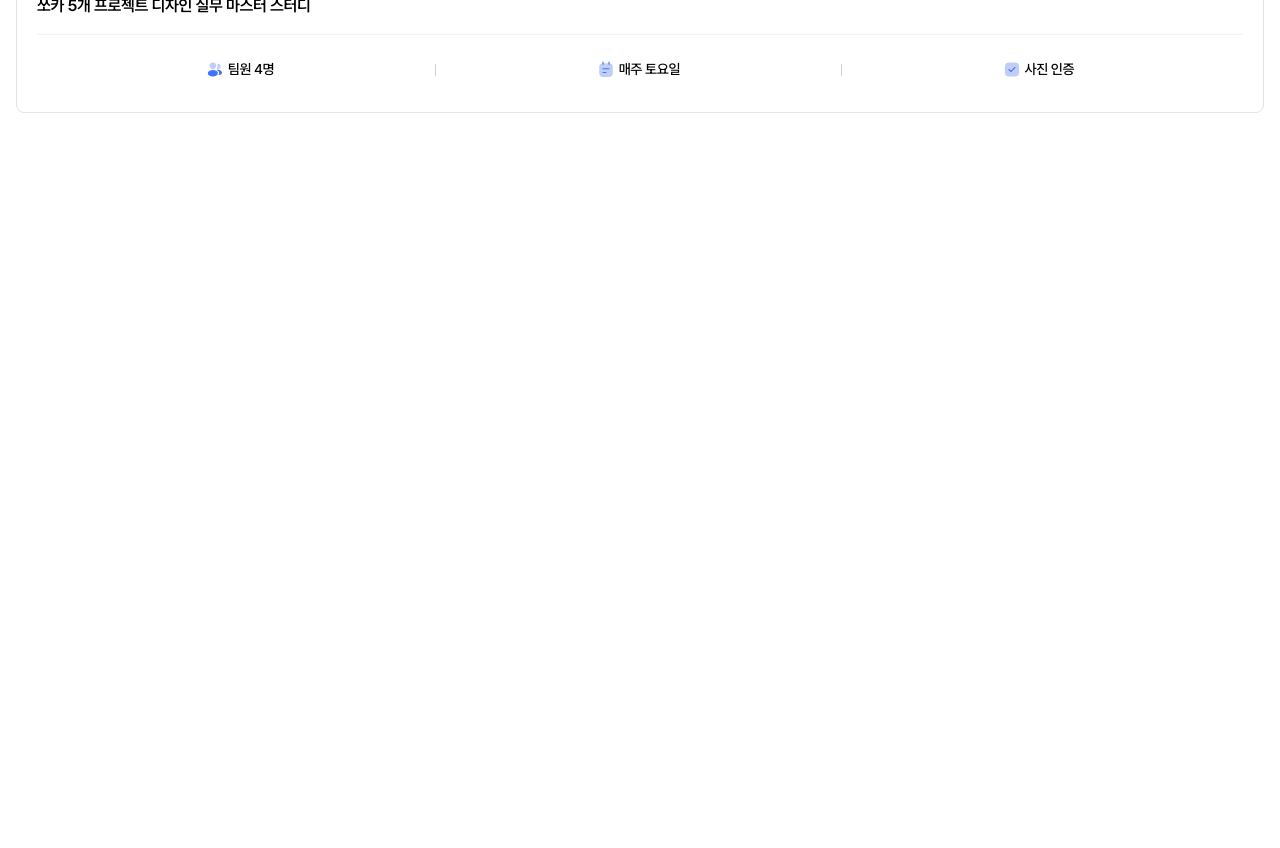
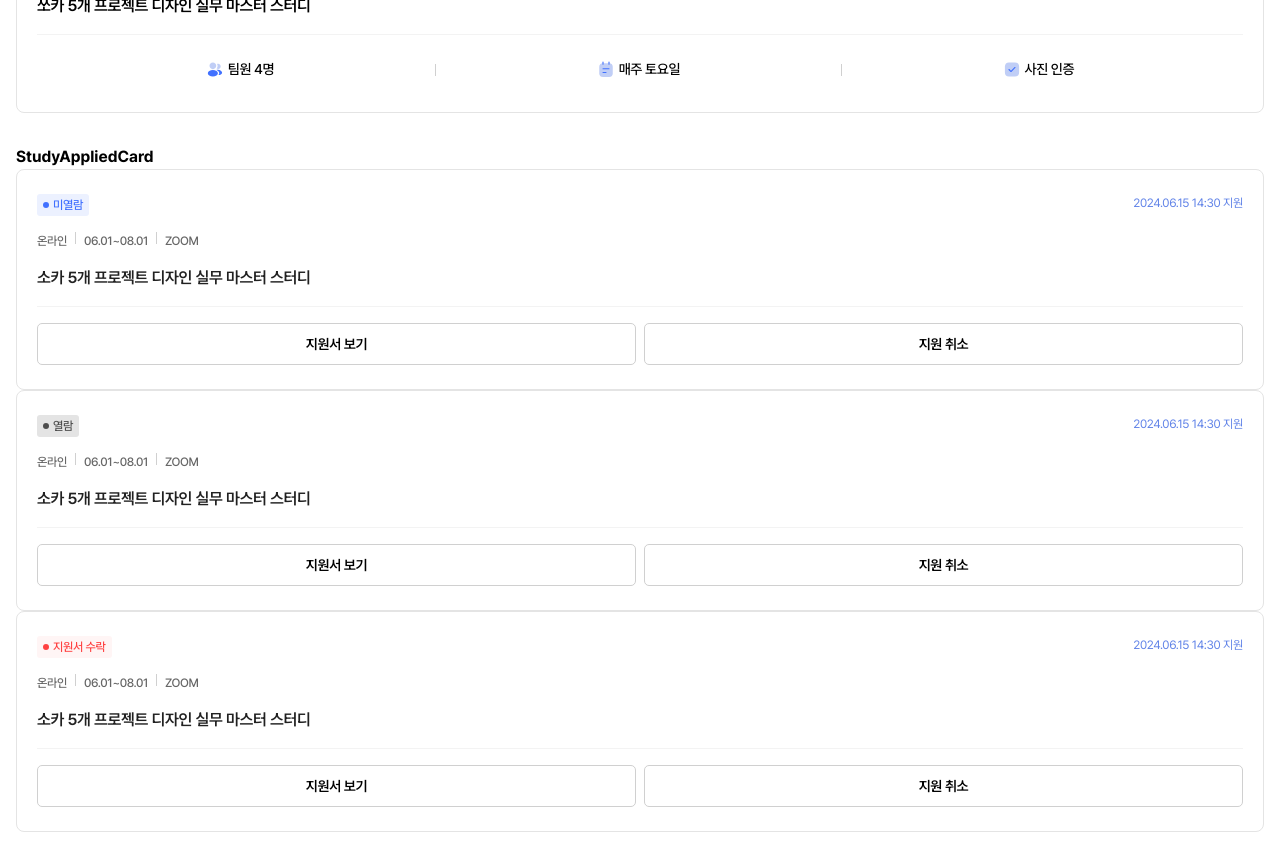
Before and after one commit to sturing-fourten/sturing, a Next.js app: page /publishing in a window 1280 px wide. Shown: the part 3460-4308 px from the top of the page. Before the commit the page ends 3589 px from the top, so only its background shows below. Built offline with nearby package versions, Linux system fonts and the light colour scheme.

Commit message:
Feat: StudyAppliedCard 퍼블리싱

```diff
--- a/src/app/publishing/page.tsx
+++ b/src/app/publishing/page.tsx
@@ -6,6 +6,7 @@ import { StudyCategoryButton, StudyCategoryToggle } from "@/components/commons/s
 import { TagLight, TagMain, TagRate } from "@/components/commons/Tags";
 import { STUDY_CATEGORY_MENU, USER_FAVORITE_FIELD_TYPE } from "@/constant/study";
 import StudyOnGoingCard from "@/components/commons/study/StudyOnGoingCard";
+import StudyAppliedCard from "@/components/commons/study/StudyAppliedCard";
 
 // UI 확인 용
 export const SAMPLE_PROGRESS_WAY_TYPE = {
@@ -431,6 +432,13 @@ export default function page() {
         <StudyOnGoingCard isStarted={true} />
         <StudyOnGoingCard isStarted={false} />
       </div>
+
+      <div className="p-4">
+        <h1 className="font-bold">StudyAppliedCard</h1>
+        <StudyAppliedCard status={"APPLIED"} />
+        <StudyAppliedCard status={"APPLIED_VIEW"} />
+        <StudyAppliedCard status={"ACCEPTED"} />
+      </div>
     </>
   );
 }
--- /dev/null
+++ b/src/components/commons/study/StudyAppliedCard.tsx
@@ -0,0 +1,20 @@
+import StudyApplyInfo from "./StudyApplyInfo";
+import StudyCardButton from "./StudyCardButton";
+import StudyMeetingInfo from "./StudyMeetingInfo";
+
+export default function StudyAppliedCard({ status }: { status: "APPLIED" | "APPLIED_VIEW" | "ACCEPTED" }) {
+  return (
+    <article className="flex flex-col gap-4 px-5 py-6 bg-white border border-gray-300 rounded-lg">
+      <StudyApplyInfo status={status} />
+      <StudyMeetingInfo />
+      <p className="text-[#212121] text-[16px] font-semibold tracking-[-0.32px]">
+        {"소카 5개 프로젝트 디자인 실무 마스터 스터디"}
+      </p>
+      <hr className="bg-gray-300" />
+      <div className="flex gap-2">
+        <StudyCardButton>지원서 보기</StudyCardButton>
+        <StudyCardButton>지원 취소</StudyCardButton>
+      </div>
+    </article>
+  );
+}
--- /dev/null
+++ b/src/components/commons/study/StudyApplyInfo.tsx
@@ -0,0 +1,49 @@
+interface IStudyApplyInfoProps {
+  status: "APPLIED" | "APPLIED_VIEW" | "ACCEPTED";
+}
+
+interface IApplyStatusProps {
+  status: "APPLIED" | "APPLIED_VIEW" | "ACCEPTED";
+}
+
+const APPLY_STATUS_TYPE = {
+  APPLIED: {
+    color: "text-main-500",
+    bgColor: "bg-main-100",
+    dotColor: "bg-main-500",
+    label: "미열람",
+  },
+  APPLIED_VIEW: {
+    color: "text-gray-800",
+    bgColor: "bg-gray-300",
+    dotColor: "bg-gray-800",
+    label: "열람",
+  },
+  ACCEPTED: {
+    color: "text-[#FF4141]",
+    bgColor: "bg-[#FF4141]/5",
+    dotColor: "bg-[#FF4141]",
+    label: "지원서 수락",
+  },
+};
+
+export default function StudyApplyInfo({ status }: IStudyApplyInfoProps) {
+  return (
+    <section className="flex justify-between">
+      <ApplyStatus status={status} />
+      <span className="text-main-400 text-[12px] font-normal tracking-[-0.36px]">{"2024.06.15 14:30 지원"}</span>
+    </section>
+  );
+}
+
+function ApplyStatus(props: IApplyStatusProps) {
+  const { status } = props;
+  const { color, bgColor, dotColor, label } = APPLY_STATUS_TYPE[status];
+
+  return (
+    <div className={`flex items-center gap-1 py-[2px] px-[6px] rounded-[3px] ${bgColor}`}>
+      <span className={`w-[6px] h-[6px] rounded-[100px] ${dotColor}`}></span>
+      <span className={`text-[12px] font-medium tracking-[-0.36px] ${color}`}>{label}</span>
+    </div>
+  );
+}
--- /dev/null
+++ b/src/components/commons/study/StudyCardButton.tsx
@@ -0,0 +1,7 @@
+export default function StudyCardButton({ children }: { children: React.ReactNode }) {
+  return (
+    <button className="flex items-center justify-center w-full h-[42px] rounded-[5px] border border-gray-400 bg-white text-gray-1000 text-[14px] font-semibold tracking-[-0.42px]">
+      {children}
+    </button>
+  );
+}
```
